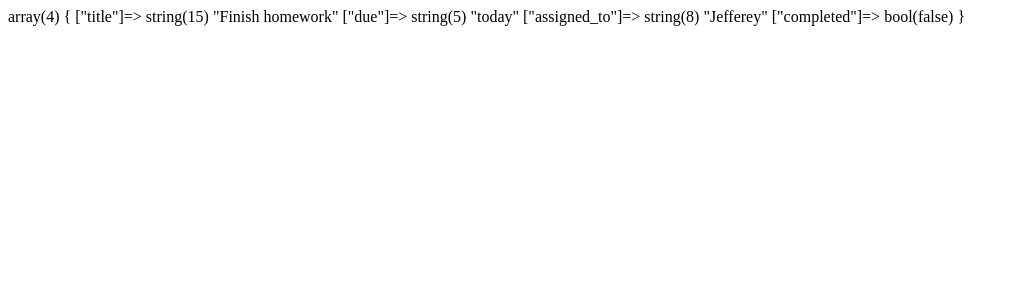
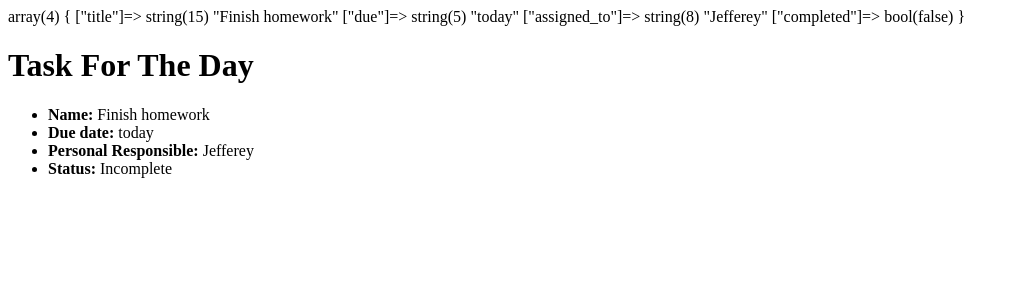
Before and after one commit to MatijaBojanic/PhpPractitioner, a PHP site: page /index.php in a window 1280 px wide. Shown: the top 300 px of the page, without its empty margins (0-1018 px from the left). Run offline with PHP 8.4, Linux system fonts and the light colour scheme.

Commit message:
ternary operator

```diff
--- a/index.view.php
+++ b/index.view.php
@@ -14,6 +14,24 @@
     </style>
 </head>
 <body>
+    <h1>Task For The Day</h1>
+    <ul>
 
+        <li>
+            <strong>Name: </strong> <?= $task['title'];?>
+        </li>
+
+        <li>
+            <strong>Due date: </strong> <?= $task['due'];?>
+        </li>
+
+        <li>
+            <strong>Personal Responsible: </strong> <?= $task['assigned_to'];?>
+        </li>
+
+        <li>
+            <strong>Status: </strong> <?= $task['completed'] ? "Complete" : "Incomplete";?>
+        </li>
+    </ul>
 </body>
 </html>
```
